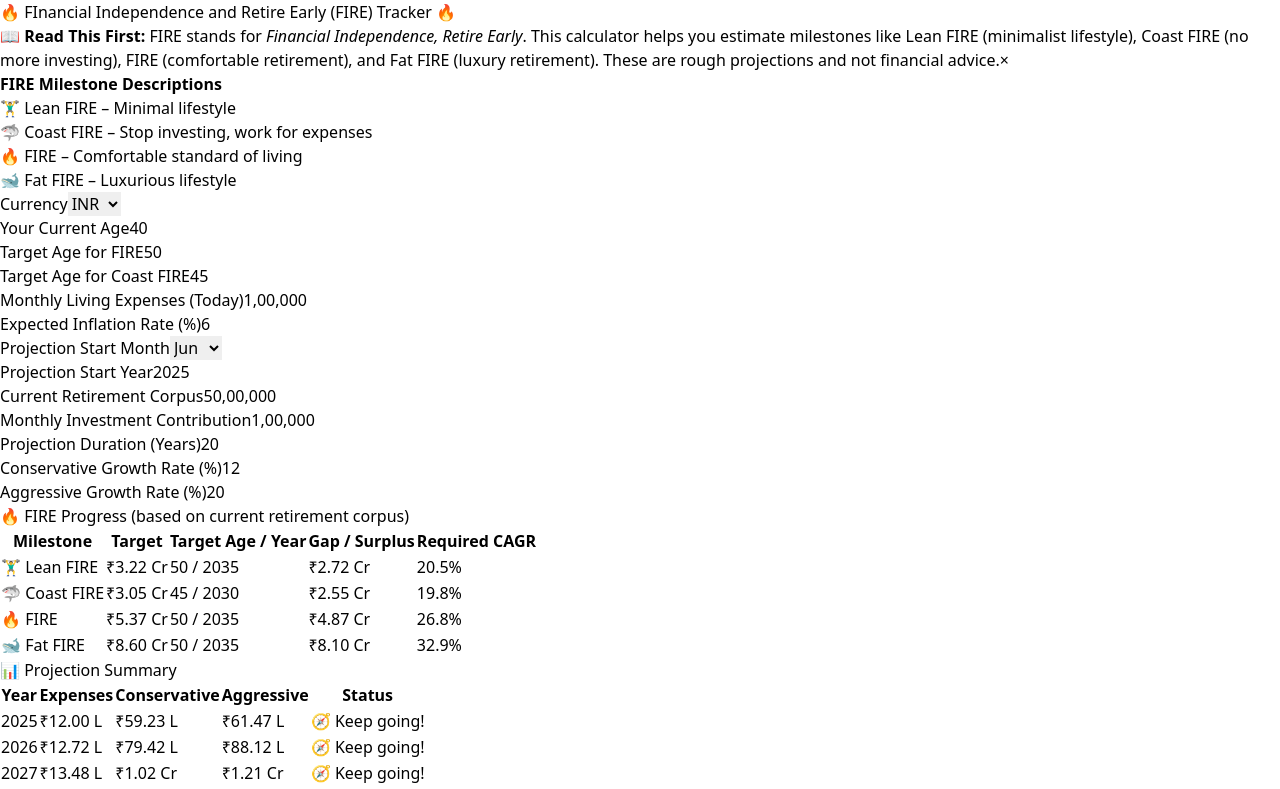
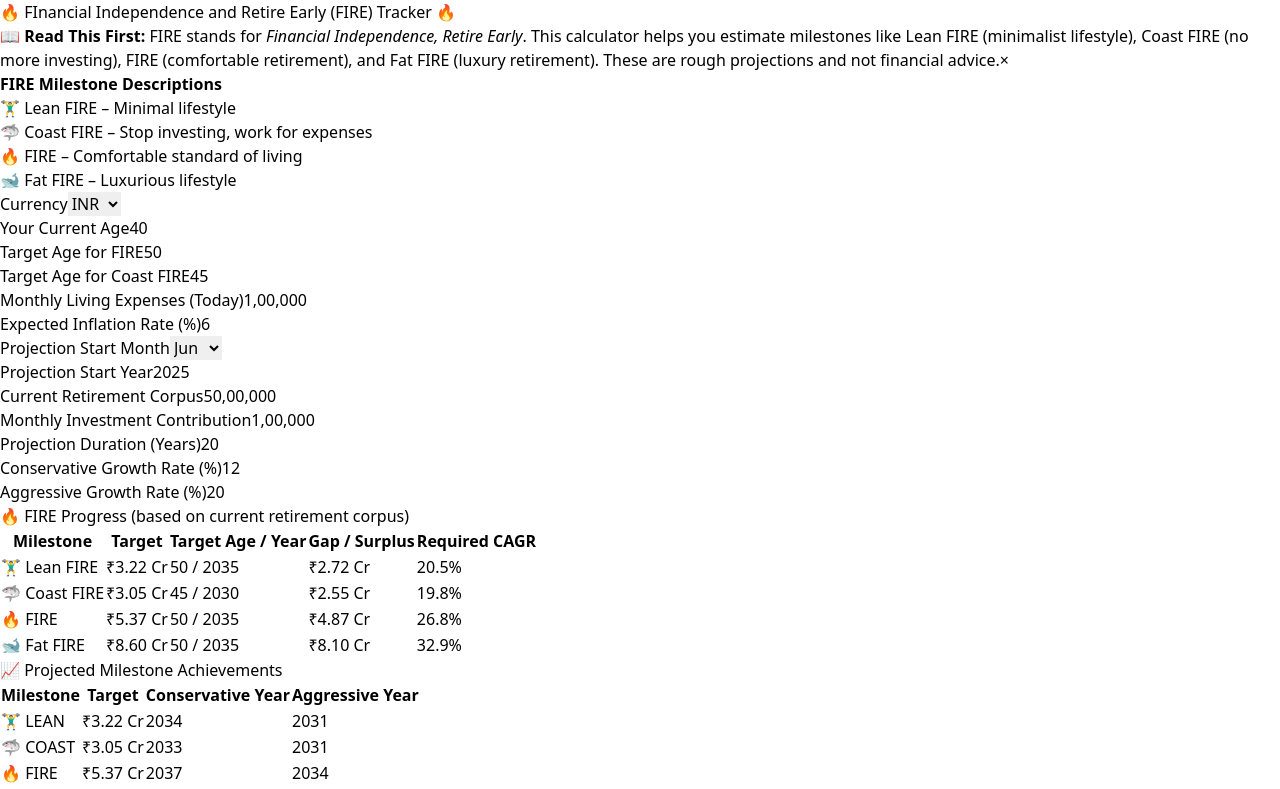
Before and after one commit to TheBeggarBowl/fire-tracker, a React (Vite) app: page / in a window 1280 px wide. Shown: the top 789 px of the page. Built offline with nearby package versions, Linux system fonts and the light colour scheme.

Commit message:
Update App.jsx
Projected Milestone Achievements table

```diff
--- a/src/App.jsx
+++ b/src/App.jsx
@@ -258,6 +258,41 @@ Good luck on your FIRE journey! 🔥`
           </tbody>
         </table>
       </div>
+{/* Projection Milestone Achievement Table */}
+<div className="bg-gray-100 p-4 rounded">
+  <h2 className="font-semibold text-lg">📈 Projected Milestone Achievements</h2>
+  <table className="w-full text-center text-sm mt-2 border">
+    <thead className="bg-gray-200">
+      <tr>
+        <th className="border px-2 py-1">Milestone</th>
+        <th className="border px-2 py-1">Target</th>
+        <th className="border px-2 py-1">Conservative Year</th>
+        <th className="border px-2 py-1">Aggressive Year</th>
+      </tr>
+    </thead>
+    <tbody>
+      {["leanTarget", "coastTarget", "fireTarget", "fatTarget"].map((key, i) => {
+        const label = Object.entries(fireIcons).find(([k]) => key.includes(k))?.[1] + " " + key.replace("Target", "").toUpperCase();
+        const tgt = results.targets[key];
+
+        const findYear = (data) =>
+          Object.entries(data).find(([yr, val]) => val >= tgt)?.[0] ?? "❌";
+
+        const yearCons = findYear(results.cons);
+        const yearAggr = findYear(results.aggr);
+
+        return (
+          <tr key={i}>
+            <td className="border px-2 py-1 text-lg">{label}</td>
+            <td className="border px-2 py-1">{fmt(tgt)}</td>
+            <td className={`border px-2 py-1 ${yearCons === "❌" ? "text-red-600" : ""}`}>{yearCons}</td>
+            <td className={`border px-2 py-1 ${yearAggr === "❌" ? "text-red-600" : ""}`}>{yearAggr}</td>
+          </tr>
+        );
+      })}
+    </tbody>
+  </table>
+</div>
 
       <div>
         <h2 className="font-semibold text-lg">📊 Projection Summary</h2>
```
